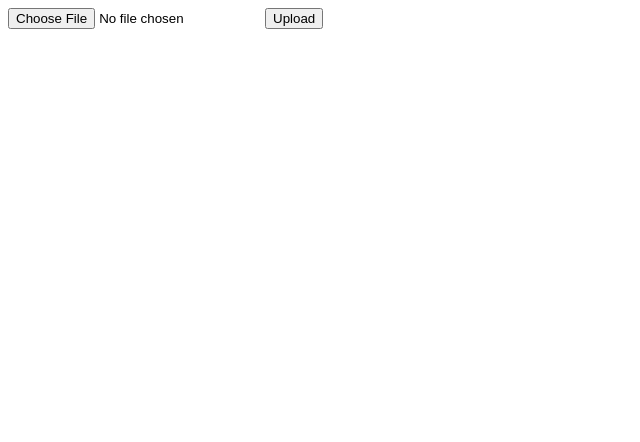
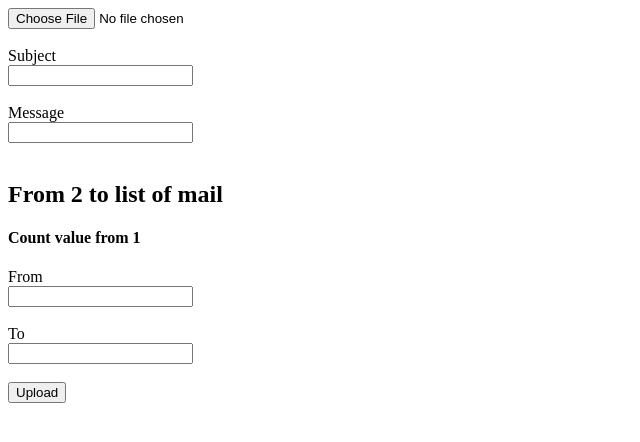
Before and after one commit to Milan2698/Bulk-Email-Sender-API-with-Flask, a Flask app: page / in a window 1280 px wide. Shown: the top 442 px of the page, without its empty margins (0-640 px from the left). Run offline with Flask 3, Linux system fonts and the light colour scheme.

Commit message:
changes in Subject and message input

```diff
--- a/app.py
+++ b/app.py
@@ -9,38 +9,62 @@ mail = Mail(app) # instantiate the mail class
 # configuration of mail
 app.config['MAIL_SERVER']='smtp.gmail.com'
 app.config['MAIL_PORT'] = 465
-app.config['MAIL_USERNAME'] = 'firsetest3@gmail.com'
-app.config['MAIL_PASSWORD'] = 'hpuaxngyipqqmlkt'
+app.config['MAIL_USERNAME'] = 'Enter your mail id here'   ###############################
+app.config['MAIL_PASSWORD'] = 'Enter your password here'   ###############################
 app.config['MAIL_USE_TLS'] = False
 app.config['MAIL_USE_SSL'] = True
 mail = Mail(app)
 
-# message object mapped to a particular URL ‘/’
+@app.route('/', methods=["GET","POST"])
+def upload():
+    if request.method == "POST":
+        subject = request.form['subject']
+        message = request.form['message']
+        start = request.form['from']
+        end = request.form['to']
+        file = request.files['file']
+        df = pd.read_csv(file)
+        email_list = df['email'].tolist()
+        session['subject'] = subject
+        session['message'] = message
+        session['email_list'] = email_list
+        session['start'] = start
+        session['end'] = end
+        return redirect('mail')
+    return render_template('index.html')
+
+
 @app.route("/mail")
 def index():
    email_list = session.get('email_list', [])
-   for i in email_list:
-    msg = Message(
-                    'Hello',
-                    sender ='firsetest3@gmail.com',
-                    recipients = [i]
-                )
-    msg.body = 'Hello, This is trail mail from BroaderAI'
-    mail.send(msg)
+   subject = session.get('subject', [])
+   message = session.get('message', [])
+   start = session.get('start', [])
+   end = session.get('end', [])
+   if len(email_list)>=int(end):
+      for i in email_list[int(start)-1:int(end)]:
+        msg = Message(
+                        subject,
+                        sender ='Enter your mail id here',   ###############################
+                        recipients = [i]
+                    )
+        msg.body = message
+        mail.send(msg)
+
+   else:
+      for i in email_list[int(start)-1:]:
+        msg = Message(
+                        subject,
+                        sender ='Enter your mail id here',  ###############################
+                        recipients = [i]
+                    )
+        msg.body = message
+        mail.send(msg)
+
    return 'Sent'
 
 
-@app.route('/', methods=["GET","POST"])
-def upload():
-    if request.method == "POST":
-        file = request.files['file']
-        df = pd.read_csv(file)
-        email_list = df['email'].tolist()
-        print(email_list)
-        session['email_list'] = email_list
-        print(session['email_list'])
-        return redirect('mail')
-    return render_template('index.html')
+
 
 if __name__ == '__main__':
    app.run(debug = True)
--- a/templates/index.html
+++ b/templates/index.html
@@ -1,4 +1,16 @@
 <form action="/" method="post" enctype="multipart/form-data">
-    <input type="file" name="file">
-    <input type="submit" value="Upload">
+
+    <input type="file" name="file"><br><br>
+
+    <label for="subject">Subject</label><br>
+    <input type="text" id="subject" name="subject"><br><br>
+    <label for="message">Message</label><br>
+    <input type="text" id="message" name="message"><br><br>
+    <h2>From 2 to list of mail</h2>
+    <h4>Count value from 1</h4>
+    <label for="from">From</label><br>
+    <input type="text" id="from" name="from"><br><br>
+    <label for="to">To</label><br>
+    <input type="text" id="to" name="to"><br><br>
+    <input type="submit" value="Upload"><br>
 </form>
```
Also changed, not shown: sample_csv1.csv (renamed from sample_csv.csv).
